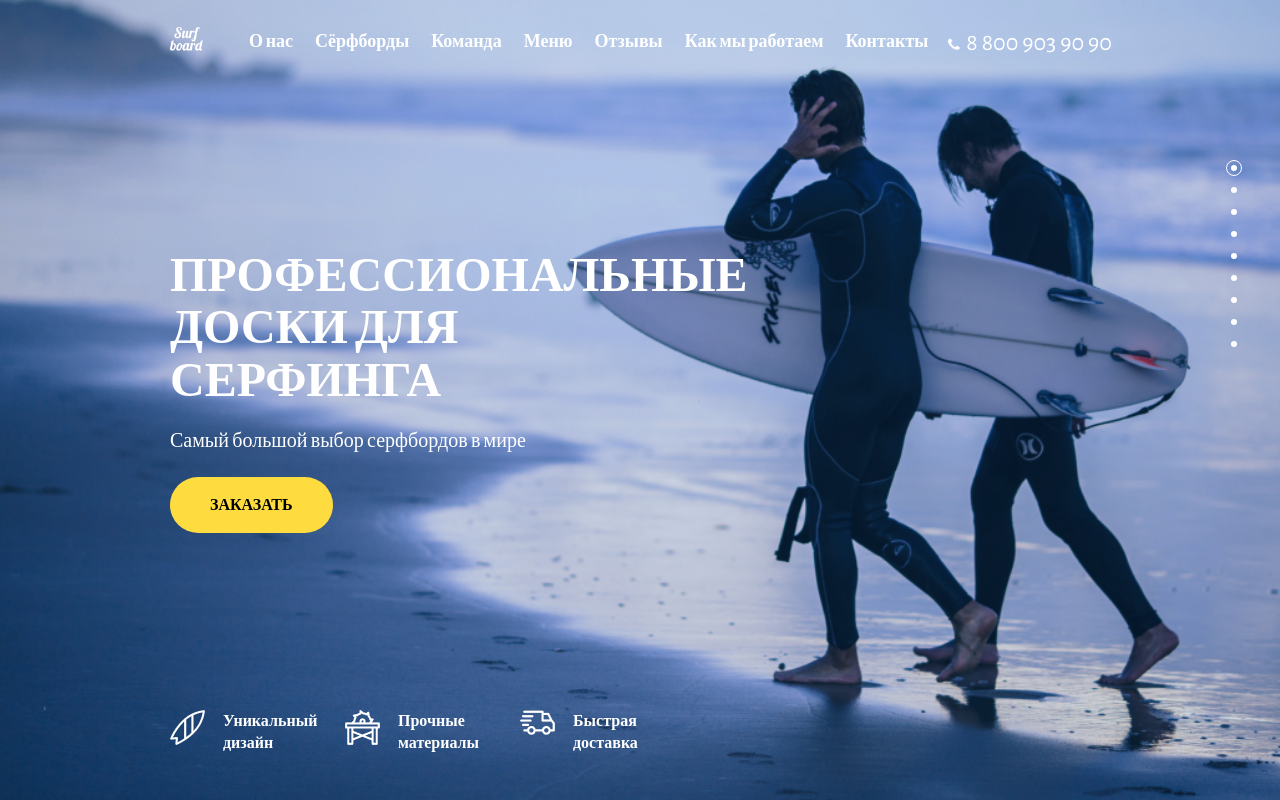
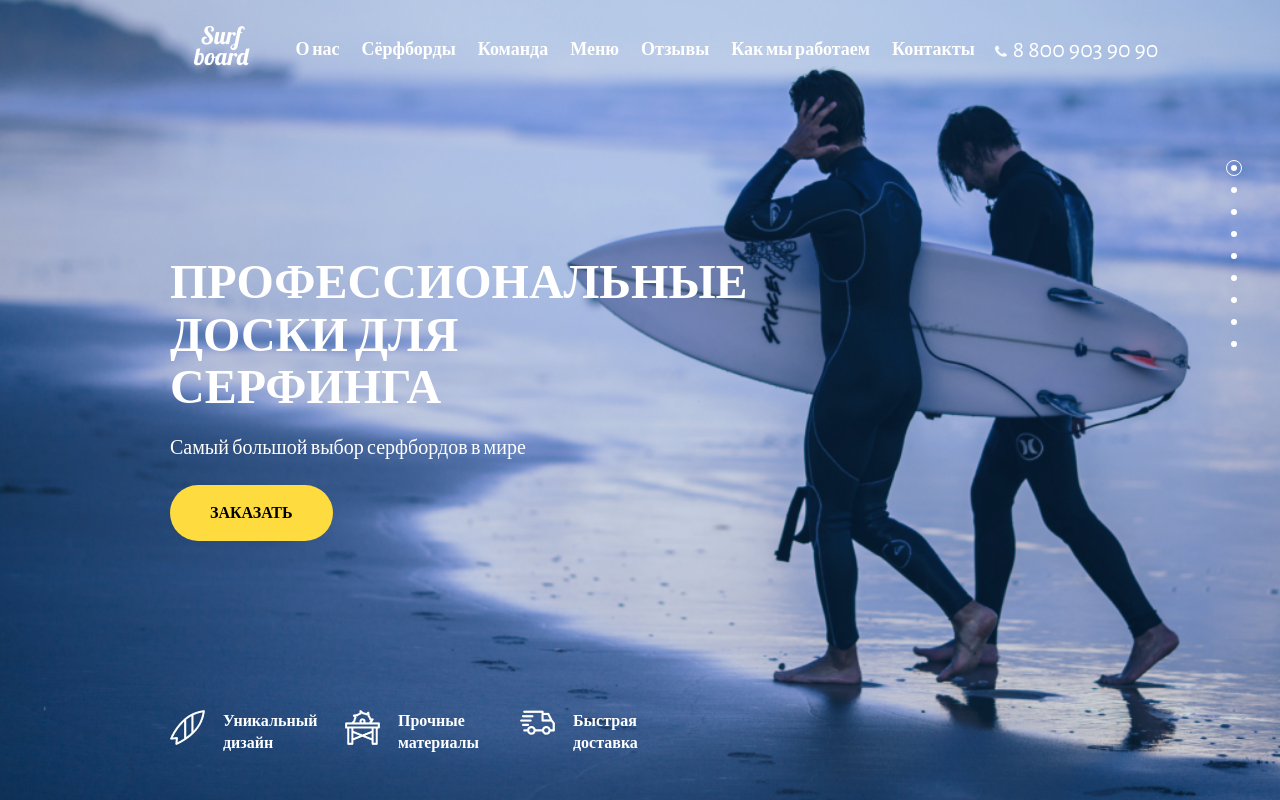
Before and after one commit to Denny32191/HomeWorkChoccooo, a plain HTML site: page index.html in a window 1280 px wide. Shown: the top 800 px of the page. Drawn offline with nearby package versions, Linux system fonts and the light colour scheme.

Commit message:
Add files via upload

```diff
--- a/css/components/header.scss
+++ b/css/components/header.scss
@@ -10,6 +10,7 @@
     justify-content: space-between;
     align-items: center;
     padding-top: 26px;
+    width: 95%;
 
     @include phones{
         padding-top: 20px;
--- a/css/components/layout.scss
+++ b/css/components/layout.scss
@@ -75,7 +75,7 @@ a {
 }
 
 img {
-	max-width: 100%;
+	// max-width: 100%;
 }
 
 .wrapper {
@@ -87,7 +87,6 @@ img {
 
 
 .container {
-	width: 100%;
 	margin: 0 auto;
 	max-width: 940px;
 	display: flex;
```
Also changed, not shown: css/components/main.css.
